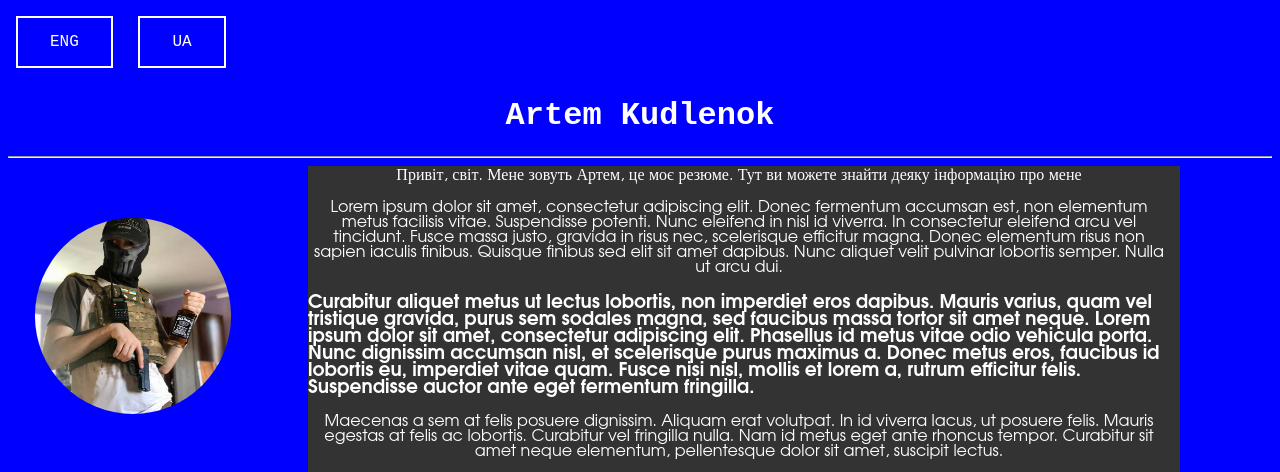
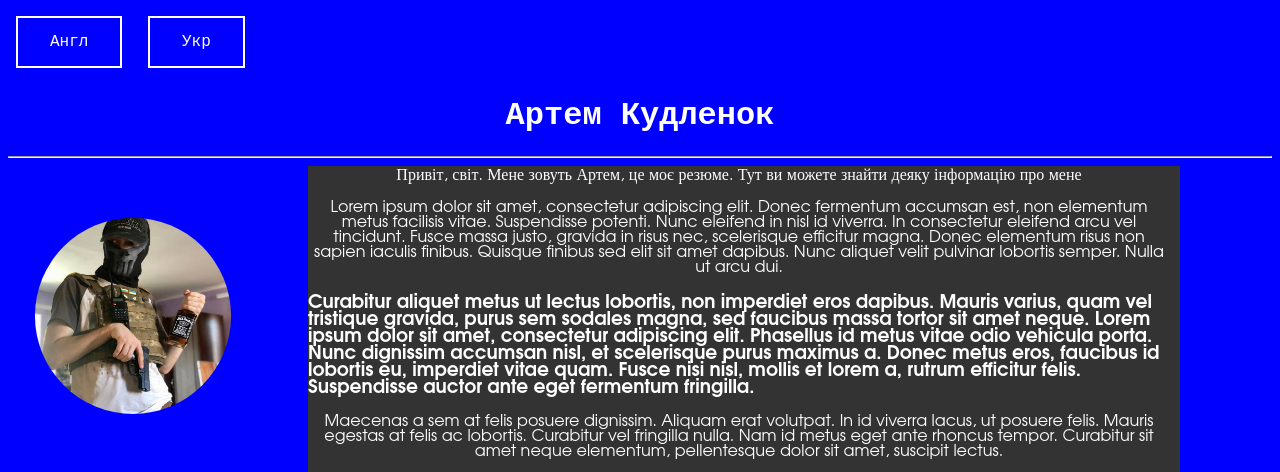
Before and after one commit to cwOFIX/CV, a plain HTML site: page CV1.html in a window 1280 px wide. Shown: the top 472 px of the page. Drawn offline with Linux system fonts and the light colour scheme.

Commit message:
Update CV1.html

```diff
--- a/CV1.html
+++ b/CV1.html
@@ -16,11 +16,11 @@
   </div>
 </div>
 <header><div class="buttons">
-  <a href="index.html"><button class="raise">ENG</button> </a>
- <a href="CV1.html"> <button class="raise">UA</button> </a>
+  <a href="index.html"><button class="raise">Англ</button> </a>
+ <a href="CV1.html"> <button class="raise">Укр</button> </a>
 </div>
 
-  <h1 align="center"> Artem Kudlenok</h1>
+  <h1 align="center"> Артем Кудленок</h1>
   <hr>
 <div class="image">
   <img src="face.jpg" style="width:250px; height: 300px; clip-path: circle(calc(50% - 40px)); border: 2px " align="left">
```
